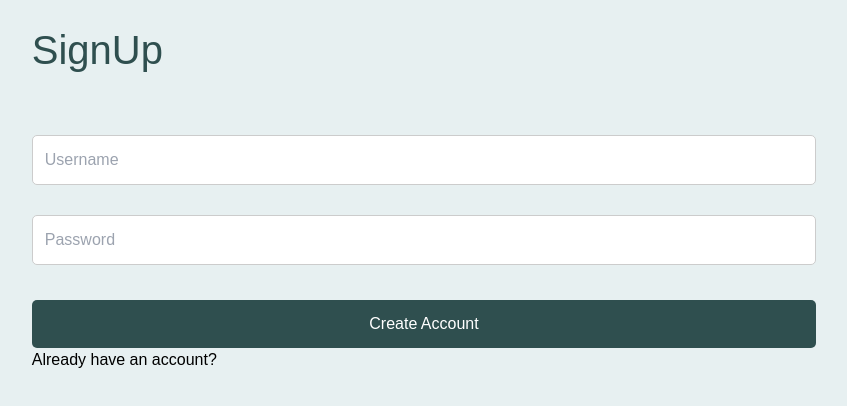
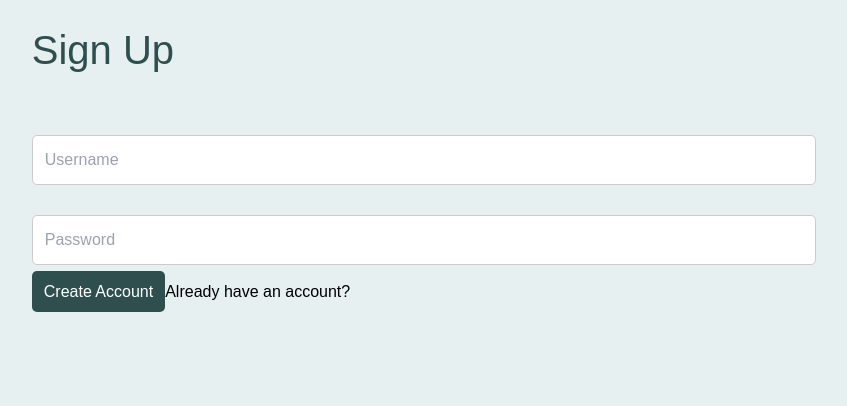
Before and after one commit to cfgtexas24/Team-1, a React (Create React App) app in the folder frontend/: page / in a window 1280 px wide. Shown: the top 406 px of the page, without its empty margins (216-1063 px from the left). Built offline with nearby package versions, Linux system fonts and the light colour scheme.

Commit message:
switching pages works well now

```diff
--- a/frontend/src/App.js
+++ b/frontend/src/App.js
@@ -20,7 +20,7 @@ function App() {
         {/* Standalone Admin Dashboard Route */}
         <Route path="/admin/dashboard" element={<AdminDashboard />} />
         <Route path="/provider-dashboard" element={<ProviderDashboard />} />
-        <Route path="/survey-form" element={<SurveyForm />} />
+        <Route path="patient/survey-form" element={<SurveyForm />} />
 
       </Routes>
     </BrowserRouter>
--- a/frontend/src/components/SignUp.js
+++ b/frontend/src/components/SignUp.js
@@ -1,18 +1,22 @@
-import React from 'react'
-import { Link } from 'react-router-dom'
+import React from 'react';
+import { Link } from 'react-router-dom';
 
 const SignUp = () => {
   return (
     <div>
-      <h1>SignUp</h1>
+      <h1>Sign Up</h1>
       <form>
         <input type="text" placeholder="Username" className="input-box" />
         <input type="password" placeholder="Password" className="input-box" />
-        <button type="submit" className="submit-button">Create Account</button>
-        <Link to="/patient/login">Already have an account?</Link>
+        <Link to="/patient/survey-form" className="submit-button">
+          Create Account
+        </Link>
+        <Link to="/patient/login" className="login-link">
+         Already have an account?
+        </Link>
       </form>
     </div>
-  )
-}
+  );
+};
 
-export default SignUp
+export default SignUp;
```
